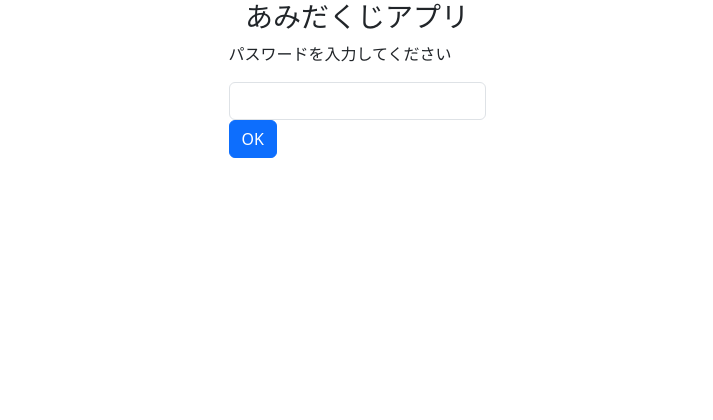
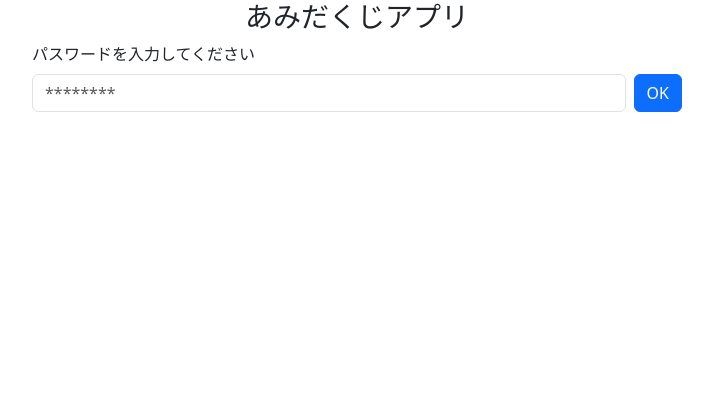
Before and after one commit to oh-shunki/Amidakuji, a Flask app: template flaskr/templates/amida/user_auth.html in a window 1280 px wide. Shown: the top 420 px of the page, without its empty margins (283-996 px from the left). Run offline with Flask 3, Linux system fonts and the light colour scheme; the template is opened without the code that fills it, so the values that code supplies are empty.

Commit message:
refactor(user_auth): 仕様書に合わせるスタイルの調整

```diff
--- a/flaskr/templates/amida/user_auth.html
+++ b/flaskr/templates/amida/user_auth.html
@@ -7,12 +7,16 @@
 {% endblock %}
 
 {% block content %}
-	<form method="post">
-		<p>パスワードを入力してください</p>
-		<input type="password" name="user_password" class="form-control" required>
-		<button type='submit' class='btn btn-primary'>OK</button>
+<form method="post" class="amidaForm">
+    <div>
+        <label class="form-label text-nowrap" for="user_password">パスワードを入力してください</label>
+    </div>
 
-		<!-- これはエラーメッセージの表示（あれば） -->
+    <div class="mb-2 d-flex justify-content-center gap-2">
+        <input type="password" class="form-control" id="user_password" name="user_password" placeholder="********">
+        <button type='submit' class='btn btn-primary text-nowrap'>OK</button>
+    </div>
+
     {% for message in get_flashed_messages() %}
         <div class="alert alert-info alert-dismissible fade show" role="error">
             {{ message }}
```
Lines whose indentation alone changed are shown as unchanged.
